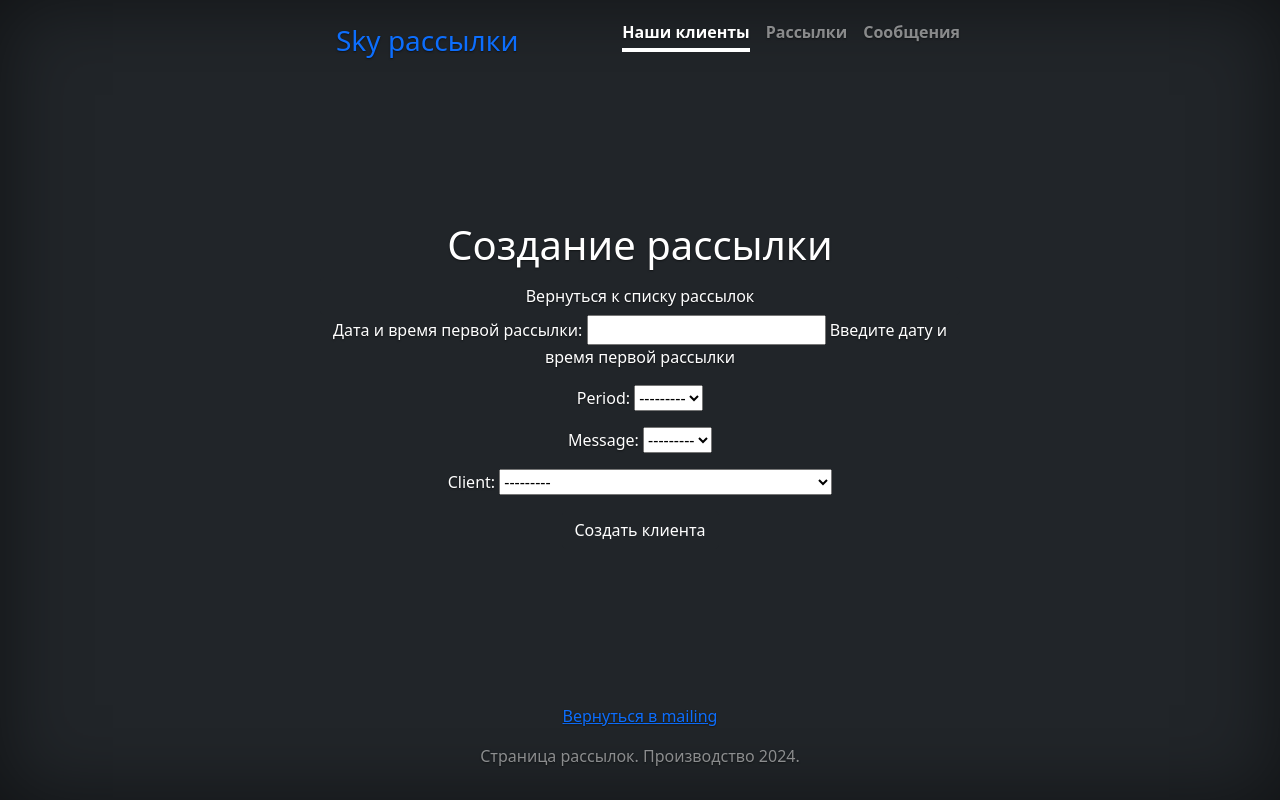
After one commit to Iceeyess/course_work_6, a Django app: page /create/ in a window 1280 px wide. The commit adds this page. Run offline with Django 5.2, Linux system fonts and the light colour scheme; data comes from the database, SQL or seed files in the repository; data that the repository does not hold is empty; some libraries are stand-ins or nearby versions.

Commit message:
mailing app is created.

```diff
--- a/clients/views.py
+++ b/clients/views.py
@@ -22,6 +22,7 @@ class ClientCreateView(CreateView):
     model = Client
     fields = '__all__'
     success_url = reverse_lazy('clients:client_list')
+    extra_context = {'topic_name': topic_name}  # Для возврата
 
 
 class ClientUpdateView(UpdateView):
--- a/config/settings.py
+++ b/config/settings.py
@@ -13,6 +13,7 @@ https://docs.djangoproject.com/en/5.0/ref/settings/
 from pathlib import Path
 import os
 from mailing.apps import MailingConfig
+from clients.apps import ClientsConfig
 
 # Build paths inside the project like this: BASE_DIR / 'subdir'.
 BASE_DIR = Path(__file__).resolve().parent.parent
@@ -60,6 +61,7 @@ TEMPLATES = [
         'BACKEND': 'django.template.backends.django.DjangoTemplates',
         'DIRS': [
             os.path.join(BASE_DIR, MailingConfig.name, 'templates'),
+            os.path.join(BASE_DIR, ClientsConfig.name, 'templates'),
         ],
         'APP_DIRS': True,
         'OPTIONS': {
--- a/config/urls.py
+++ b/config/urls.py
@@ -19,6 +19,7 @@ from django.urls import path, include
 
 urlpatterns = [
     path('admin/', admin.site.urls),
-    path('', include('mailing.urls', namespace='mailing')),
+    path('', include('mailing.urls', namespace='main')),
     path('clients/', include('clients.urls', namespace='clients')),
+    path('mailing/', include('mailing.urls', namespace='mailing')),
 ]
--- a/mailing/admin.py
+++ b/mailing/admin.py
@@ -1,5 +1,5 @@
 from django.contrib import admin
-from mailing.models import Mailing, Message, Frequency, Log
+from mailing.models import Mailing, Frequency
 
 # Register your models here.
 
--- a/mailing/models.py
+++ b/mailing/models.py
@@ -21,7 +21,7 @@ class Log(models.Model):
         verbose_name_plural = 'статусы'
 
 
-class Message(models.Model):
+class Communication(models.Model):
     topic = models.CharField(max_length=100, verbose_name='Тема сообщения', help_text='Введите тему сообщения')
     text = models.TextField(verbose_name='Текст сообщения', help_text='Введите текст сообщения')
 
@@ -31,10 +31,11 @@ class Message(models.Model):
 
 
 class Mailing(models.Model):
-    date_time_first_try = models.DateTimeField(verbose_name='Тема сообщения', help_text='Введите тему сообщения')
+    date_time_first_try = models.DateTimeField(verbose_name='Дата и время первой рассылки',
+                                               help_text='Введите дату и время первой рассылки')
     period = models.ForeignKey(Frequency, on_delete=models.CASCADE)
     status = models.ForeignKey(Log, on_delete=models.CASCADE)
-    message = models.ForeignKey(Message, on_delete=models.CASCADE)
+    message = models.ForeignKey(Communication, on_delete=models.CASCADE)
     client = models.ForeignKey(Client, on_delete=models.CASCADE)
 
     class Meta:
--- a/mailing/templates/mailing/includes/footer.html
+++ b/mailing/templates/mailing/includes/footer.html
@@ -1,4 +1,6 @@
   <footer class="mt-auto text-white-50">
-    <p>Вернуться в {{ asd }}</p>
+      {% if topic_name %}
+    <p><a href="{% url 'mailing:mailing_list' %}">Вернуться в {{ topic_name }}</a></p>
+      {% endif %}
     <p>Страница рассылок. Производство {% now 'Y' %}.</p>
   </footer>
--- a/mailing/templates/mailing/includes/header.html
+++ b/mailing/templates/mailing/includes/header.html
@@ -1,10 +1,10 @@
   <header class="mb-auto">
     <div>
-      <h3 class="float-md-start mb-0">Рассылки</h3>
+      <h3 class="float-md-start mb-0"><a class="nav-link active" aria-current="page" href="{% url 'main:main_page' %}">Sky рассылки</a></h3>
       <nav class="nav nav-masthead justify-content-center float-md-end">
         <a class="nav-link active" aria-current="page" href="{% url 'clients:client_list' %}">Наши клиенты</a>
         <a class="nav-link" href="{% url 'mailing:mailing_list' %}">Рассылки</a>
-        <a class="nav-link" href="#">Контакты</a>
+        <a class="nav-link" href="#">Сообщения</a>
       </nav>
     </div>
   </header>
--- /dev/null
+++ b/mailing/templates/mailing/mailing_form.html
@@ -0,0 +1,25 @@
+{% extends 'mailing/base.html' %}
+
+{% block content %}
+<div class="container">
+    <div class="row">
+        <h1>Создание рассылки</h1>
+    </div>
+    <div class="row">
+        <a href="{% url 'mailing:mailing_list' %}" class="btn btn-dark">Вернуться к списку рассылок</a>
+    </div>
+    <div class="row">
+        <form action="{% url 'mailing:mailing_create' %}" method="post">
+            {% csrf_token %}
+            {{ form.as_p }}
+            {% if object %}
+            <button type="submit" class="btn btn-dark">Сохранить изменения</button>
+            {% else %}
+            <button type="submit" class="btn btn-dark">Создать клиента</button>
+            {% endif %}
+        </form>
+    </div>
+</div>
+
+
+{% endblock %}
--- a/mailing/urls.py
+++ b/mailing/urls.py
@@ -1,11 +1,12 @@
 from django.urls import path
 from .apps import MailingConfig
-from mailing.views import MainTemplateView, MailingListView
+from mailing.views import MainTemplateView, MailingListView, MailingCreateView
 
 app_name = MailingConfig.name
 
 
 urlpatterns = [
     path('', MainTemplateView.as_view(), name='main_page'),
-    path('mailing/', MailingListView.as_view(), name='mailing_list'),
+    path('list/', MailingListView.as_view(), name='mailing_list'),
+    path('create/', MailingCreateView.as_view(), name='mailing_create'),
 ]
--- a/mailing/views.py
+++ b/mailing/views.py
@@ -1,5 +1,5 @@
 from django.shortcuts import render
-from django.views.generic import ListView, TemplateView
+from django.views.generic import ListView, TemplateView, CreateView
 from .apps import MailingConfig
 from mailing.models import Mailing
 
@@ -13,3 +13,9 @@ class MainTemplateView(TemplateView):
 
 class MailingListView(ListView):
     model = Mailing
+
+
+class MailingCreateView(CreateView):
+    model = Mailing
+    fields = ('date_time_first_try', 'period', 'message', 'client', )
+    extra_context = {'topic_name': topic_name}  # Для возврата
```
Also changed, not shown: mailing/templates/mailing/mailing_list.html (+50 -0 lines), clients/migrations/__init__.py (added).
